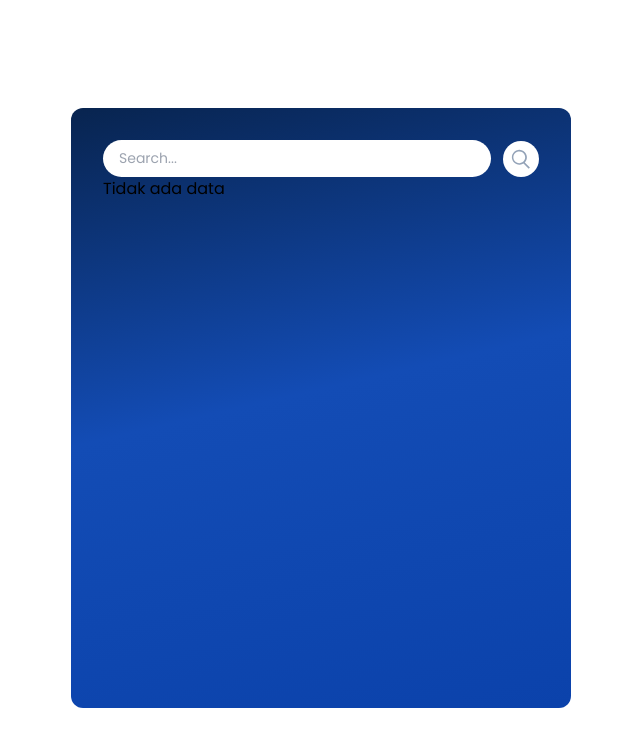
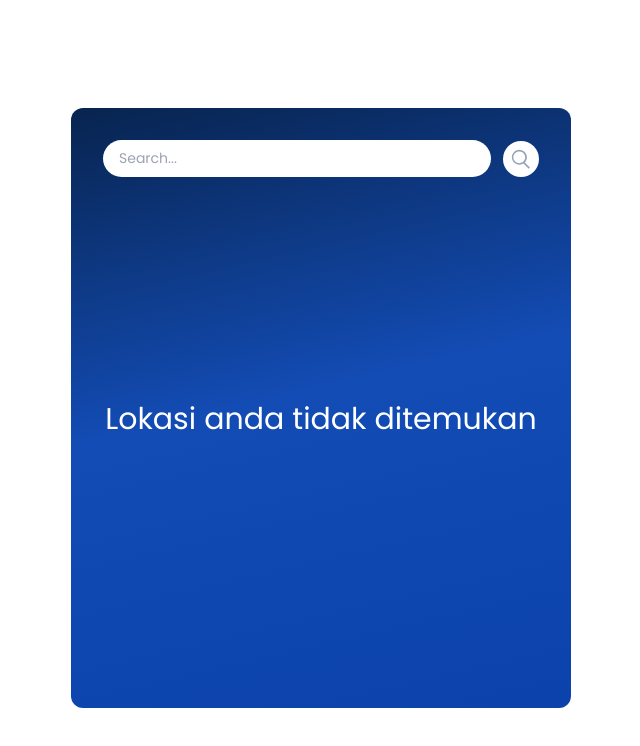
Before and after one commit to rezalastana/react-weather, a React (Create React App) app: page / in a window 1280 px wide. Shown: the top 746 px of the page, without its empty margins (319-959 px from the left). Built offline with nearby package versions, Linux system fonts and the light colour scheme; no server answers.

Commit message:
feat: major update v3

```diff
--- a/src/App.js
+++ b/src/App.js
@@ -40,7 +40,7 @@ function App() {
             // .then((datas) => setData(datas))
             .then((datas) => {
                 setData(
-                    datas.code === 404
+                    datas.cod === 404
                         ? { code: 404, message: "not found" }
                         : datas
                 );
@@ -56,7 +56,7 @@ function App() {
 
     // penggunaan {data && data.wheather} adalah pengecekan apakah ada data yang diambil dalam API, jika tidak maka tidak melakukan apa-apa
 
-    if (data && data.cod !== 404) {
+    if (data && data.cod === 200) {
         return (
             <div className="flex justify-center items-center m-2 md:mx-0 md:h-screen  font-poppins">
                 {/* jika data ada saat pencarian maka tampilkan, jika tidak tampilkan tulisan "your location not found" */}
@@ -196,8 +196,9 @@ function App() {
                             </svg>
                         </div>
                     </div>
-
-                    <div>Tidak ada data</div>
+                    <div className="flex justify-center items-center text-white text-3xl mt-56">
+                        Lokasi anda tidak ditemukan
+                    </div>
                 </div>
             </div>
         );
```
